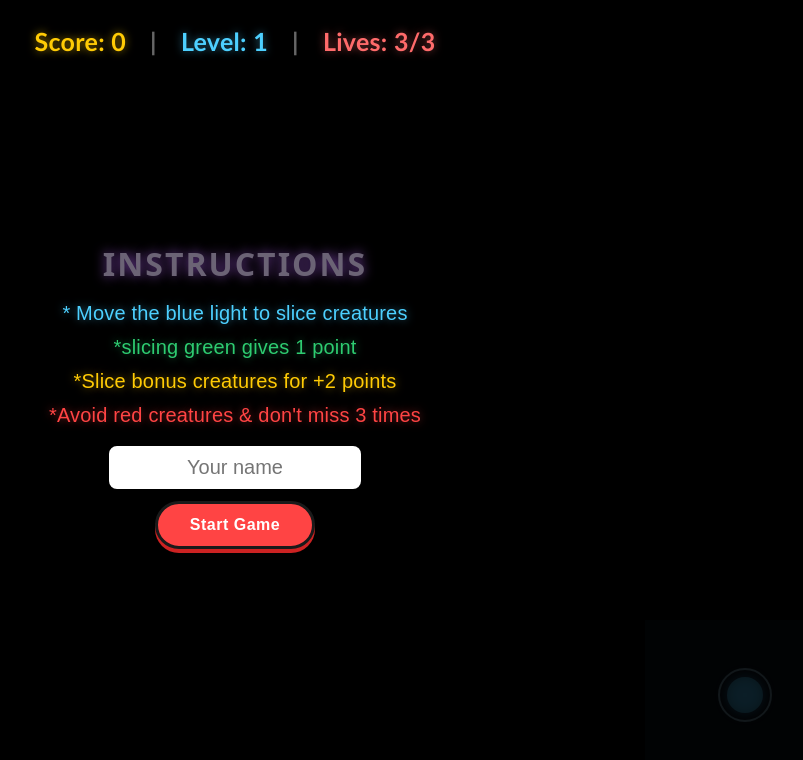
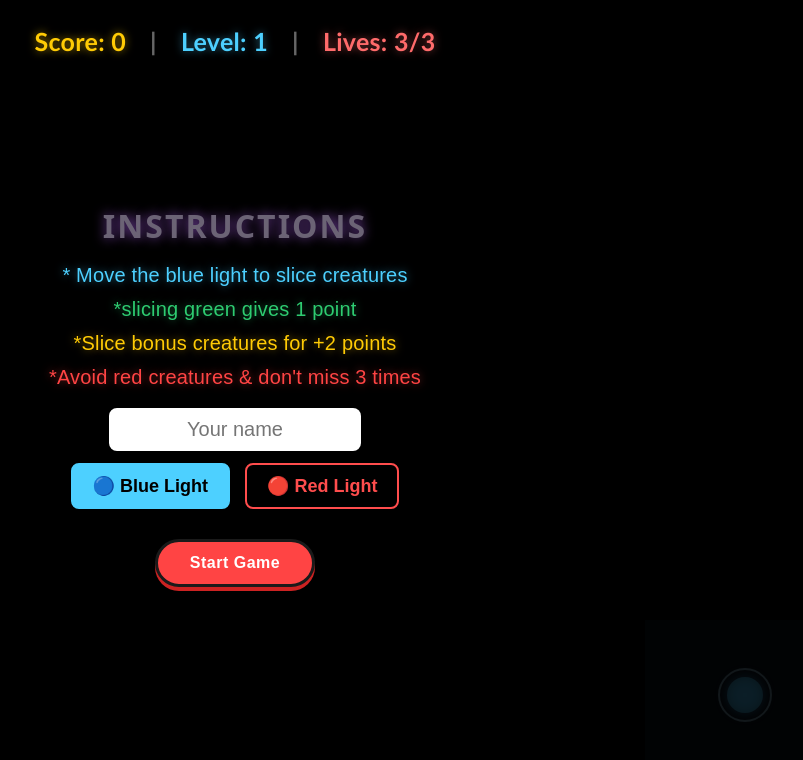
Before and after one commit to AryanK0/Pokemon-Hand-Tracking-Game, a React (Vite) app: page / in a window 1280 px wide. Shown: the top 760 px of the page, without its empty margins (405-1208 px from the left). Built offline with nearby package versions, Linux system fonts and the light colour scheme; no server answers.

Commit message:
Move tracking toggle to start screen

```diff
--- a/src/App.jsx
+++ b/src/App.jsx
@@ -1119,22 +1119,7 @@ actx.clearRect(0, 0, W, H);
   <span style={{ color: '#ff6b6b', textShadow: '0 0 8px rgba(255,107,107,0.5)' }}>Lives: {Math.max(MAX_MISSES - misses, 0)}/{MAX_MISSES}</span>
 </div>
 
-      {nameSubmitted && !gameOver && (
-        <div style={{ position: 'fixed', top: '25px', right: '30px', zIndex: 15, display: 'flex', flexDirection: 'column', gap: '8px', background: 'rgba(0,0,0,0.6)', padding: '10px', borderRadius: '12px', border: '2px solid rgba(255,255,255,0.2)' }}>
-          <button
-            onClick={() => { trackingColorRef.current = 'blue'; setTrackingColor('blue'); }}
-            style={{ background: trackingColor === 'blue' ? '#4dd0ff' : 'transparent', color: trackingColor === 'blue' ? '#000' : '#4dd0ff', border: '2px solid #4dd0ff', padding: '6px 12px', borderRadius: '6px', fontWeight: 'bold', cursor: 'pointer', transition: '0.2s' }}
-          >
-            🔵 Blue Light
-          </button>
-          <button
-            onClick={() => { trackingColorRef.current = 'red'; setTrackingColor('red'); }}
-            style={{ background: trackingColor === 'red' ? '#ff4d4d' : 'transparent', color: trackingColor === 'red' ? '#000' : '#ff4d4d', border: '2px solid #ff4d4d', padding: '6px 12px', borderRadius: '6px', fontWeight: 'bold', cursor: 'pointer', transition: '0.2s' }}
-          >
-            🔴 Red Light
-          </button>
-        </div>
-      )}
+
 
       {nameSubmitted && !gameOver && (
       <div
@@ -1234,13 +1219,7 @@ actx.clearRect(0, 0, W, H);
             type="text"
             value={playerName}
             onChange={(e) => setPlayerName(e.target.value)}
-            onKeyPress={(e) => {
-              if (e.key === 'Enter' && playerName.trim()) {
-                setNameSubmitted(true);
-                nameSubmittedRef.current = true;
-                playerNameRef.current = playerName.trim();
-              }
-            }}
+            onKeyDown={(e) => e.key === 'Enter' && playerName && (setNameSubmitted(true), nameSubmittedRef.current = true, playerNameRef.current = playerName.trim())}
             placeholder="Your name"
             style={{
               padding: '10px 16px',
@@ -1252,6 +1231,20 @@ actx.clearRect(0, 0, W, H);
               textAlign: 'center',
             }}
           />
+          <div style={{ display: 'flex', gap: '15px', marginBottom: '30px' }}>
+            <button
+              onClick={() => { trackingColorRef.current = 'blue'; setTrackingColor('blue'); }}
+              style={{ background: trackingColor === 'blue' ? '#4dd0ff' : 'transparent', color: trackingColor === 'blue' ? '#000' : '#4dd0ff', border: '2px solid #4dd0ff', padding: '10px 20px', borderRadius: '8px', fontSize: '18px', fontWeight: 'bold', cursor: 'pointer', transition: '0.2s' }}
+            >
+              🔵 Blue Light
+            </button>
+            <button
+              onClick={() => { trackingColorRef.current = 'red'; setTrackingColor('red'); }}
+              style={{ background: trackingColor === 'red' ? '#ff4d4d' : 'transparent', color: trackingColor === 'red' ? '#000' : '#ff4d4d', border: '2px solid #ff4d4d', padding: '10px 20px', borderRadius: '8px', fontSize: '18px', fontWeight: 'bold', cursor: 'pointer', transition: '0.2s' }}
+            >
+              🔴 Red Light
+            </button>
+          </div>
  <button
          onClick={() => {
               if (playerName.trim()) {
```
